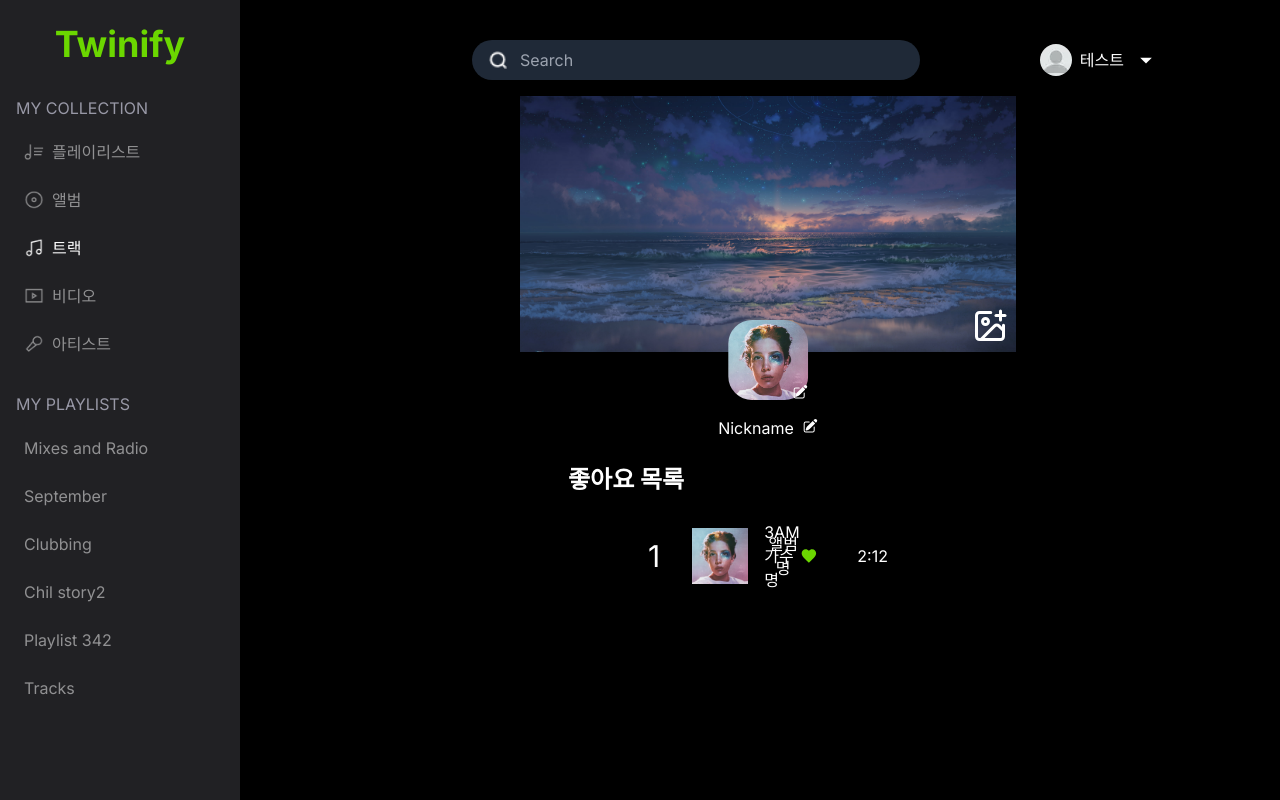
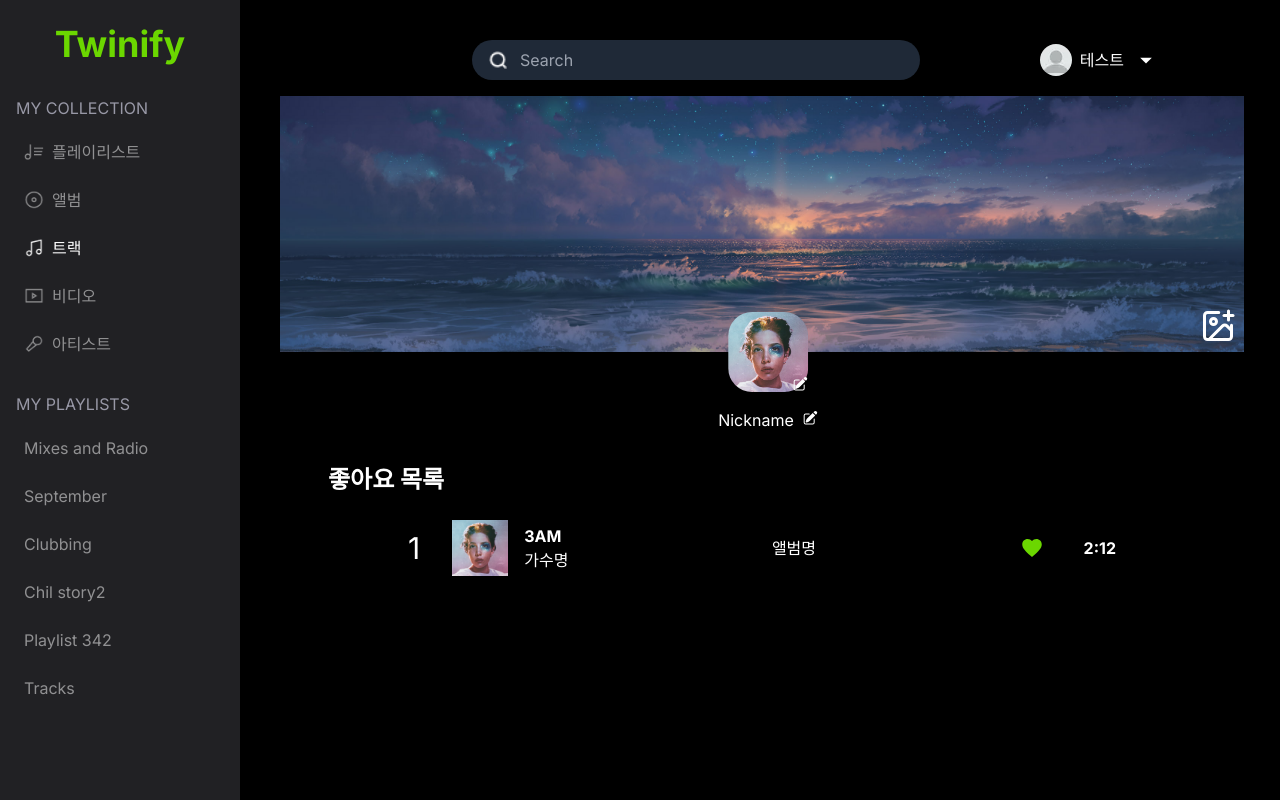
Before and after one commit to jongha1230/Twinify, a Next.js app: page /mypage in a window 1280 px wide. Built offline with nearby package versions, Linux system fonts and the light colour scheme.

Commit message:
style : mypage 스타일 완료

```diff
--- a/src/app/(providers)/(root)/(my)/mypage/page.tsx
+++ b/src/app/(providers)/(root)/(my)/mypage/page.tsx
@@ -4,7 +4,7 @@ import { IoMdHeart } from "react-icons/io";
 
 function MyPage() {
   return (
-    <div className="flex flex-col px-60 relative">
+    <div className="flex flex-col relative pr-3">
       <div className="relative h-64">
         <img
           src="183200d234235c740.jpg"
@@ -39,13 +39,13 @@ function MyPage() {
               <p className="mr-8 text-3xl">1</p>
               <img src="profileImg.png" alt="albumCover" className="h-14" />
               <div className="flex flex-col ml-4">
-                <p>3AM</p>
-                <p>가수명</p>
+                <p className="font-bold">3AM</p>
+                <p className="font-light">가수명</p>
               </div>
             </div>
-            <p className="flex-grow text-center">앨범명</p>
+            <p className="flex-grow text-center font-light">앨범명</p>
             <IoMdHeart className="mr-10 text-2xl text-brandPrimary cursor-pointer" />
-            <p>2:12</p>
+            <p className="font-bold">2:12</p>
           </div>
         </div>
       </div>
```
